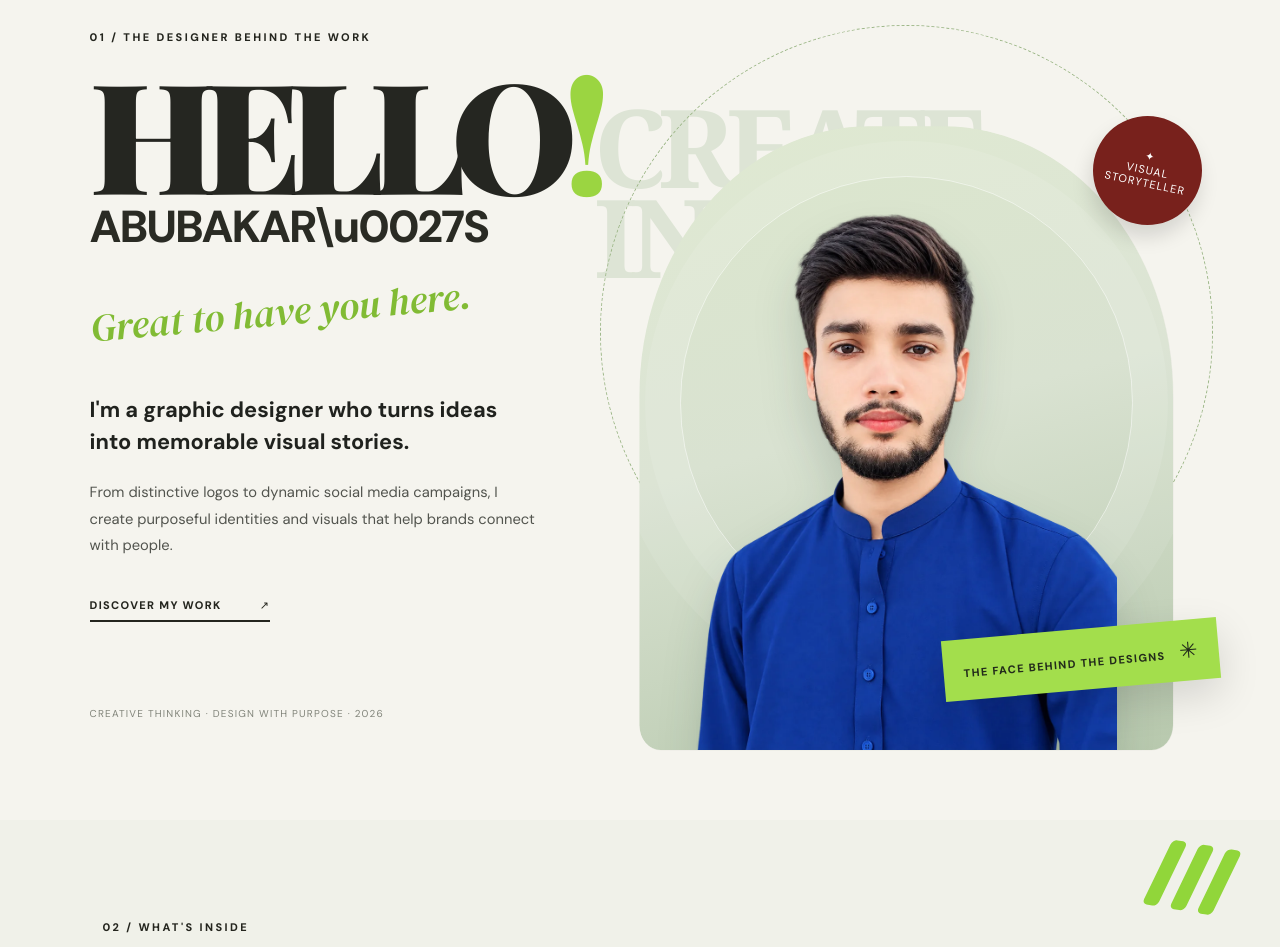
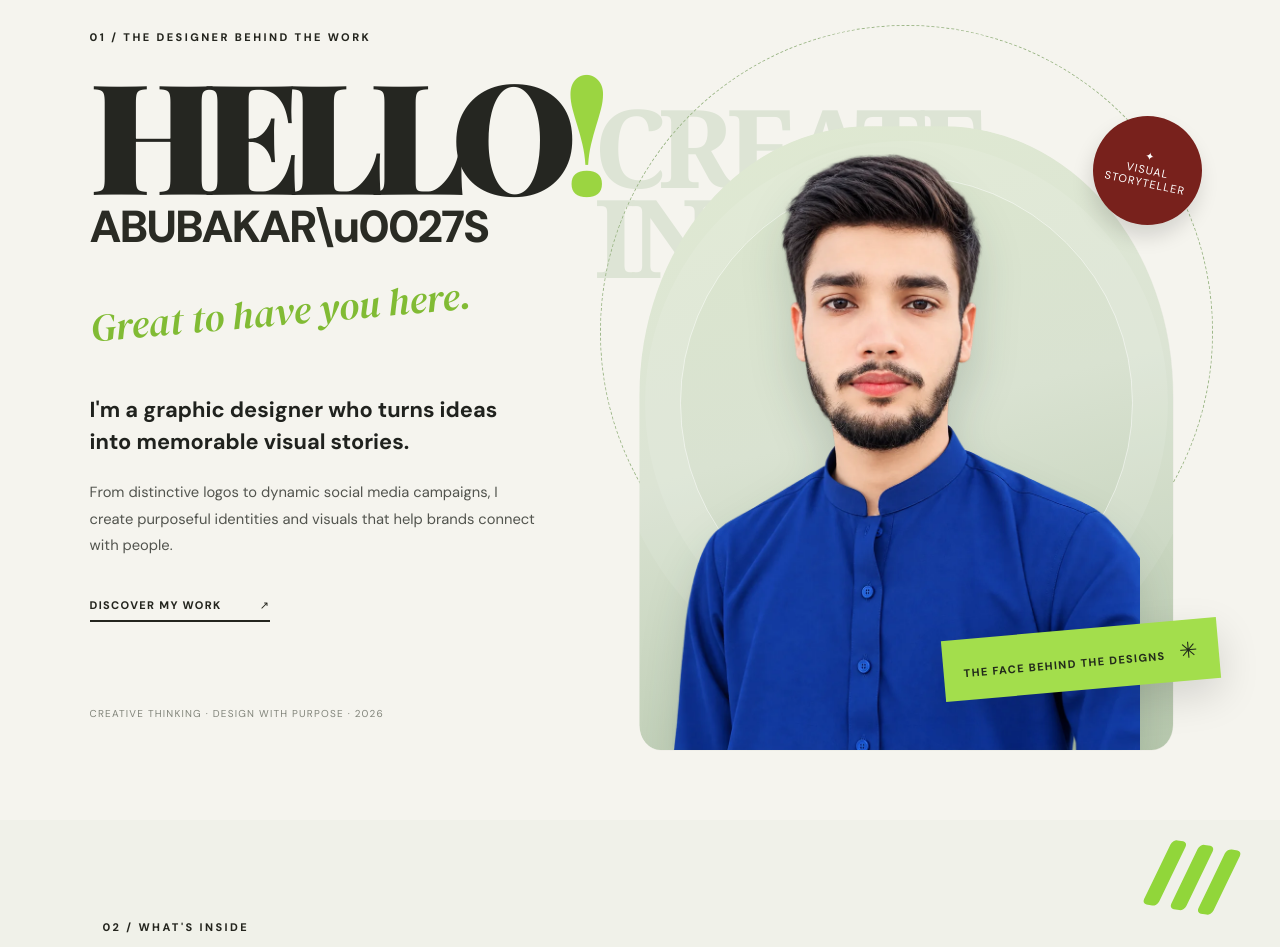
Before and after one commit to Rabdul-Rehman/graphic-designer-portfolio, a React (Vite) app: page / in a window 1280 px wide. Shown: the part 900-1847 px from the top of the page. Built offline with nearby package versions, Linux system fonts and the light colour scheme.

Commit message:
Remove portrait sizing override for circular framing

```diff
--- a/src/App.tsx
+++ b/src/App.tsx
@@ -61,7 +61,7 @@ function App(){
 @media(prefers-reduced-motion:reduce){.real-project img,.logo-tile img,.real-project,.logo-tile,.content-item:before{transition:none!important;transform:none!important}}
 `}</style><div className="progress" style={{transform:`scaleX(${progress})`}}/><nav className="navigation"><a href="#top" className="mini-brand">DESIGN<span>FOLIO</span></a><div><a href="#contents">Explore</a><a href="#branding">Branding</a><a href="#social">Social media</a><a href="#contact">Contact ↗</a></div></nav>
  <section className="cover heading-panel"><div className="panel-grid"/><div className="cover-content"><span className="overline">THE SELECTED WORK OF A GRAPHIC DESIGNER</span><span className="cover-small">GRAPHIC DESIGN</span><h1>PORTFOLIO<span className="swash cover-swash">❧</span></h1><p>Ideas brought to life through bold visuals and thoughtful design.</p><a href="#hello" className="scroll-cta">EXPLORE THE PORTFOLIO <span>↓</span></a></div><div className="cover-bottom"><span>VISUAL IDENTITY · DIGITAL · PRINT</span><span>EST. 2026</span></div></section>
- <section className="intro-section" id="hello"><Accents/><div className="hello-copy"><span className="eyebrow">01 / THE DESIGNER BEHIND THE WORK</span><h2>HELLO<span>!</span></h2><div style={{fontFamily:"DM Sans, Arial, sans-serif",fontSize:"clamp(24px, 3.5vw, 48px)",fontWeight:900,letterSpacing:"-.045em",lineHeight:1.1,color:"#2a2b24",marginTop:"-14px",marginBottom:"20px"}}>ABUBAKAR\u0027S</div><div className="scribble">Great to have you here.</div><p className="intro-name">I'm a graphic designer who turns ideas into memorable visual stories.</p><p>From distinctive logos to dynamic social media campaigns, I create purposeful identities and visuals that help brands connect with people.</p><a href="#branding" className="intro-link">DISCOVER MY WORK <span>↗</span></a><div className="intro-caption">CREATIVE THINKING · DESIGN WITH PURPOSE · 2026</div></div><div className="portrait-stage"><span className="portrait-behind-text" aria-hidden="true">CREATE<br/>INSPIRE</span><div className="portrait-orbit" aria-hidden="true"></div><div className="portrait-arch"><div className="portrait-halo"></div><img className="portrait-img" style={{width:"90%",height:"90%",objectFit:"contain",objectPosition:"center bottom",marginInline:"auto"}} src="/images/designer-portrait.webp" alt="Graphic designer portrait" loading="eager"/></div><div className="portrait-label">THE FACE BEHIND THE DESIGNS <span>✳</span></div><div className="portrait-stamp">✦<br/>VISUAL<br/>STORYTELLER</div></div></section>
+ <section className="intro-section" id="hello"><Accents/><div className="hello-copy"><span className="eyebrow">01 / THE DESIGNER BEHIND THE WORK</span><h2>HELLO<span>!</span></h2><div style={{fontFamily:"DM Sans, Arial, sans-serif",fontSize:"clamp(24px, 3.5vw, 48px)",fontWeight:900,letterSpacing:"-.045em",lineHeight:1.1,color:"#2a2b24",marginTop:"-14px",marginBottom:"20px"}}>ABUBAKAR\u0027S</div><div className="scribble">Great to have you here.</div><p className="intro-name">I'm a graphic designer who turns ideas into memorable visual stories.</p><p>From distinctive logos to dynamic social media campaigns, I create purposeful identities and visuals that help brands connect with people.</p><a href="#branding" className="intro-link">DISCOVER MY WORK <span>↗</span></a><div className="intro-caption">CREATIVE THINKING · DESIGN WITH PURPOSE · 2026</div></div><div className="portrait-stage"><span className="portrait-behind-text" aria-hidden="true">CREATE<br/>INSPIRE</span><div className="portrait-orbit" aria-hidden="true"></div><div className="portrait-arch"><div className="portrait-halo"></div><img className="portrait-img" src="/images/designer-portrait.webp" alt="Graphic designer portrait" loading="eager"/></div><div className="portrait-label">THE FACE BEHIND THE DESIGNS <span>✳</span></div><div className="portrait-stamp">✦<br/>VISUAL<br/>STORYTELLER</div></div></section>
  <section className="contents-section" id="contents"><Accents/><div className="eyebrow">02 / WHAT'S INSIDE</div><div className="contents-heading"><span className="handwritten">Table of</span><h2>Contents<span>.</span></h2></div><div className="contents-grid">{specialties.map((s,i)=><a href={['#branding','#branding','#social','#thumbnails','#packaging','#print'][i]} className="content-item" key={s}><span className="content-count">0{i+1}</span><strong>{s.split(' ')[0]}<br/>{s.split(' ').slice(1).join(' ')}</strong><span>↗</span></a>)}</div></section>
  <section className="logo-showcase light-section" id="branding"><div className="section-top"><span className="eyebrow">03 / IDENTITY DESIGN</span><span>SELECTED BRAND MARKS</span></div><div className="logo-grid">{logos.map((logo)=><div className="logo-tile genuine-logo" key={logo.name}><img src={logo.src} alt={logo.name+ ' logo design'} loading="lazy"/><small>{logo.name}</small></div>)}</div><Accents/></section>
  <HeadingPanel word="BRANDING" detail="Brand identity designs that shape meaningful experiences through visual identity, purpose, and personality."/>
```
